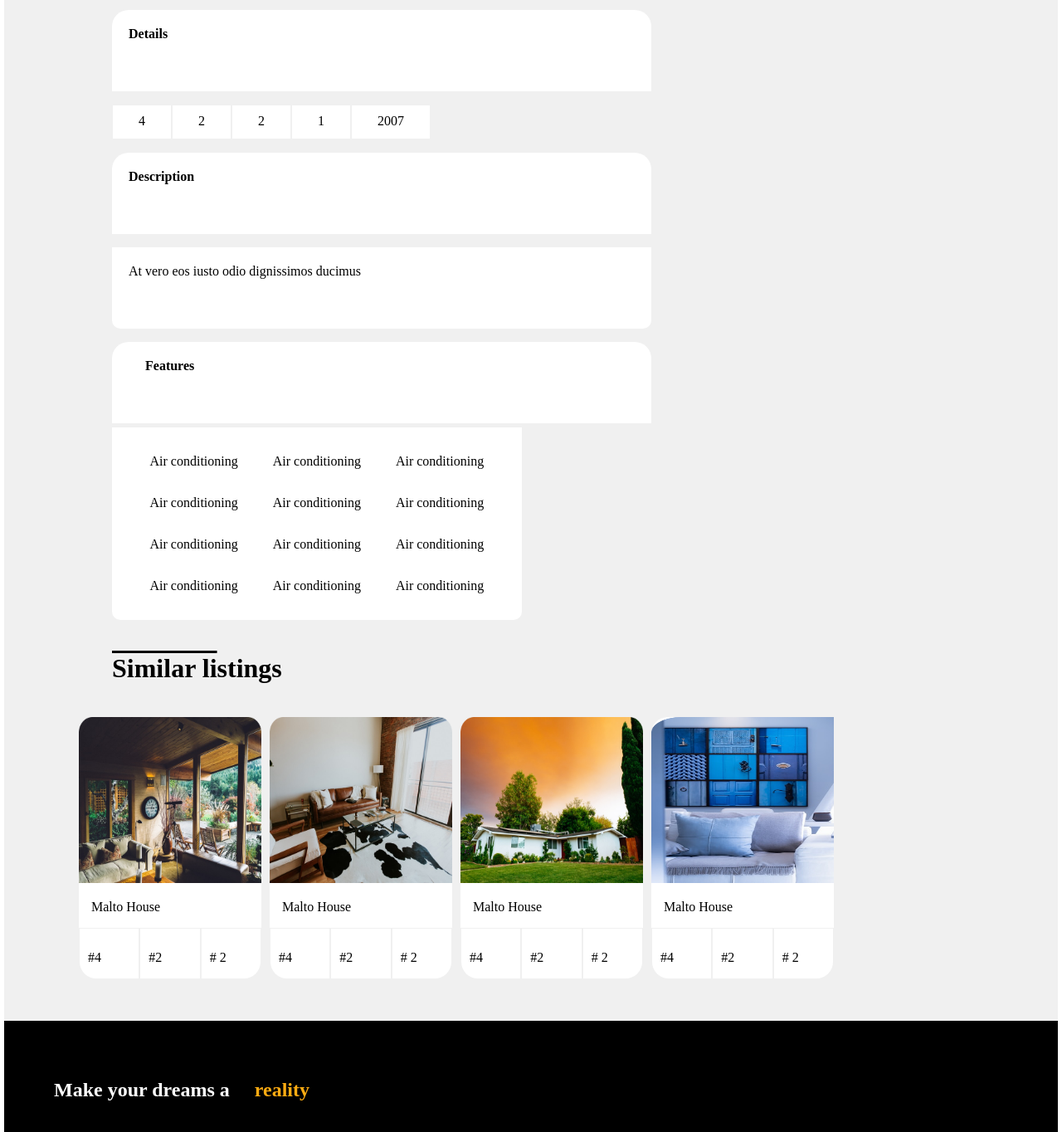
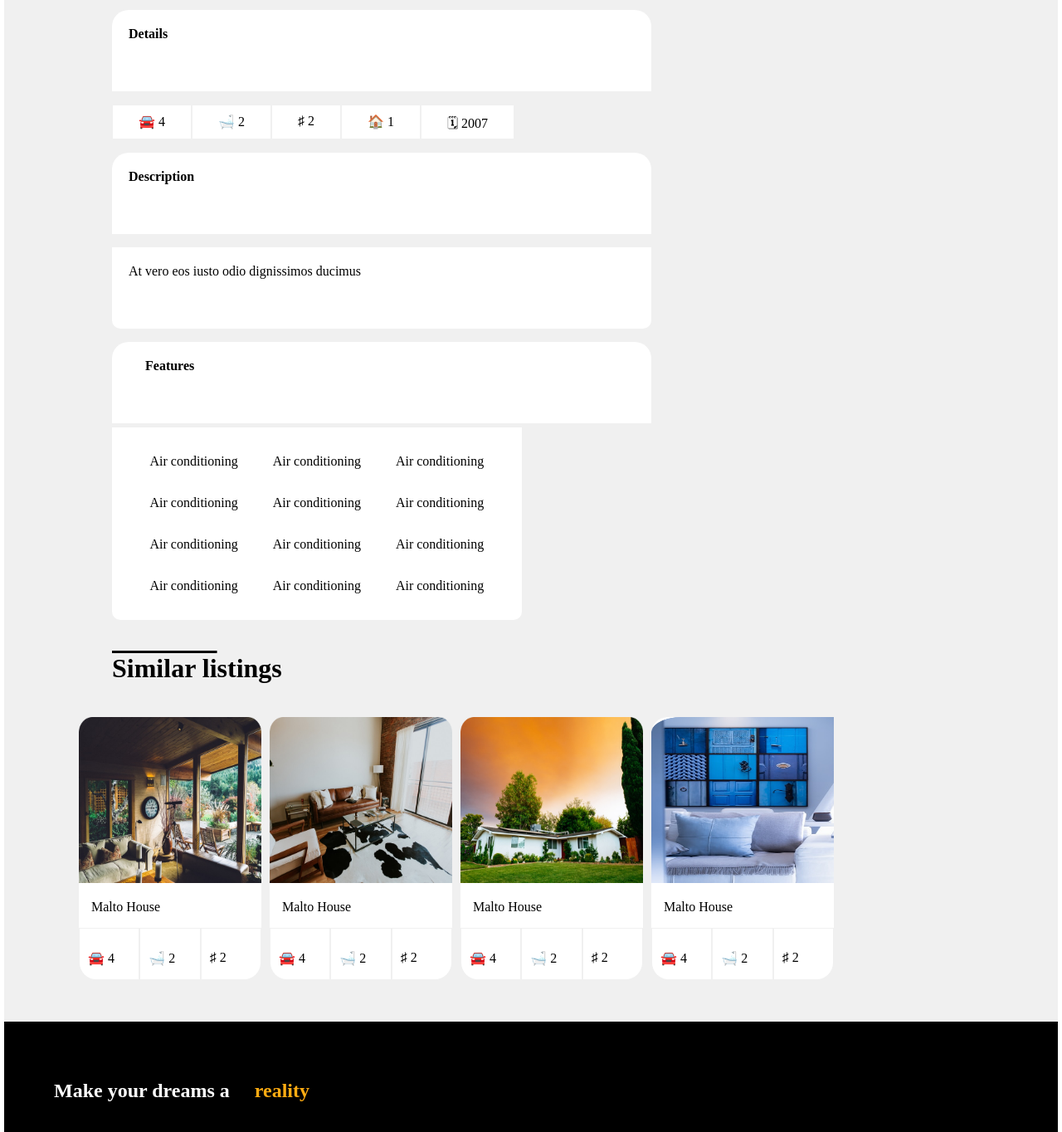
Before and after one commit to Kaburu12/Quick-Movers-Web, a plain HTML site: page assets/template/index2.html in a window 1280 px wide. Shown: the part 720-2084 px from the top of the page at 83% size. Drawn offline with Linux system fonts and the light colour scheme.

Commit message:
addition of HTML symbols

```diff
--- a/assets/template/index2.html
+++ b/assets/template/index2.html
@@ -91,19 +91,19 @@
             </div>
             <div class="partitions">
                 <div>
-                    <p id="partitions">4</p>
+                    <p id="partitions"> &#x1F698; 4</p>
                 </div>
                 <div>
-                    <p id="partitions">2</p>
+                    <p id="partitions"> &#x1F6C1; 2</p>
                 </div>
                 <div>
-                    <p id="partitions">2</p>
+                    <p id="partitions"> &#x266F; 2</p>
                 </div>
                 <div>
-                    <p id="partitions">1 </p>
+                    <p id="partitions"> &#x1F3E0; 1 </p>
                 </div>
                 <div>
-                    <p id="partitions">2007</p>
+                    <p id="partitions"> &#x1F5D3; 2007</p>
                 </div>
             </div>
         </div>
@@ -162,13 +162,13 @@
                 </div>
                 <div class="malto-partition">
                     <div class="malt" id="malto-part">
-                        <p>#4</p>
+                        <p> &#x1F698; 4</p>
                     </div>
                     <div id="malto-part">
-                        <p>#2</p>
+                        <p> &#x1F6C1; 2</p>
                     </div>
                     <div class="malt1" id="malto-part">
-                        <p> # 2</p>
+                        <p> &#x266F; 2</p>
                     </div>
                 </div>
             </div>
@@ -181,13 +181,13 @@
                 </div>
                 <div class="malto-partition">
                     <div class="malt" id="malto-part">
-                        <p>#4</p>
+                        <p> &#x1F698; 4</p>
                     </div>
                     <div id="malto-part">
-                        <p>#2</p>
+                        <p> &#x1F6C1; 2</p>
                     </div>
                     <div class="malt1" id="malto-part">
-                        <p> # 2</p>
+                        <p> &#x266F; 2</p>
                     </div>
                 </div>
             </div>
@@ -200,13 +200,13 @@
                 </div>
                 <div class="malto-partition">
                     <div class="malt" id="malto-part">
-                        <p>#4</p>
+                        <p> &#x1F698; 4</p>
                     </div>
                     <div id="malto-part">
-                        <p>#2</p>
+                        <p> &#x1F6C1; 2</p>
                     </div>
                     <div class="malt1" id="malto-part">
-                        <p> # 2</p>
+                        <p> &#x266F; 2</p>
                     </div>
                 </div>
             </div>
@@ -218,13 +218,13 @@
                 </div>
                 <div class="malto-partition">
                     <div class="malt" id="malto-part">
-                        <p>#4</p>
+                        <p> &#x1F698; 4</p>
                     </div>
                     <div id="malto-part">
-                        <p>#2</p>
+                        <p> &#x1F6C1; 2</p>
                     </div>
                     <div class="malt1" id="malto-part">
-                        <p> # 2</p>
+                        <p> &#x266F; 2</p>
                     </div>
                 </div>
             </div>
```
